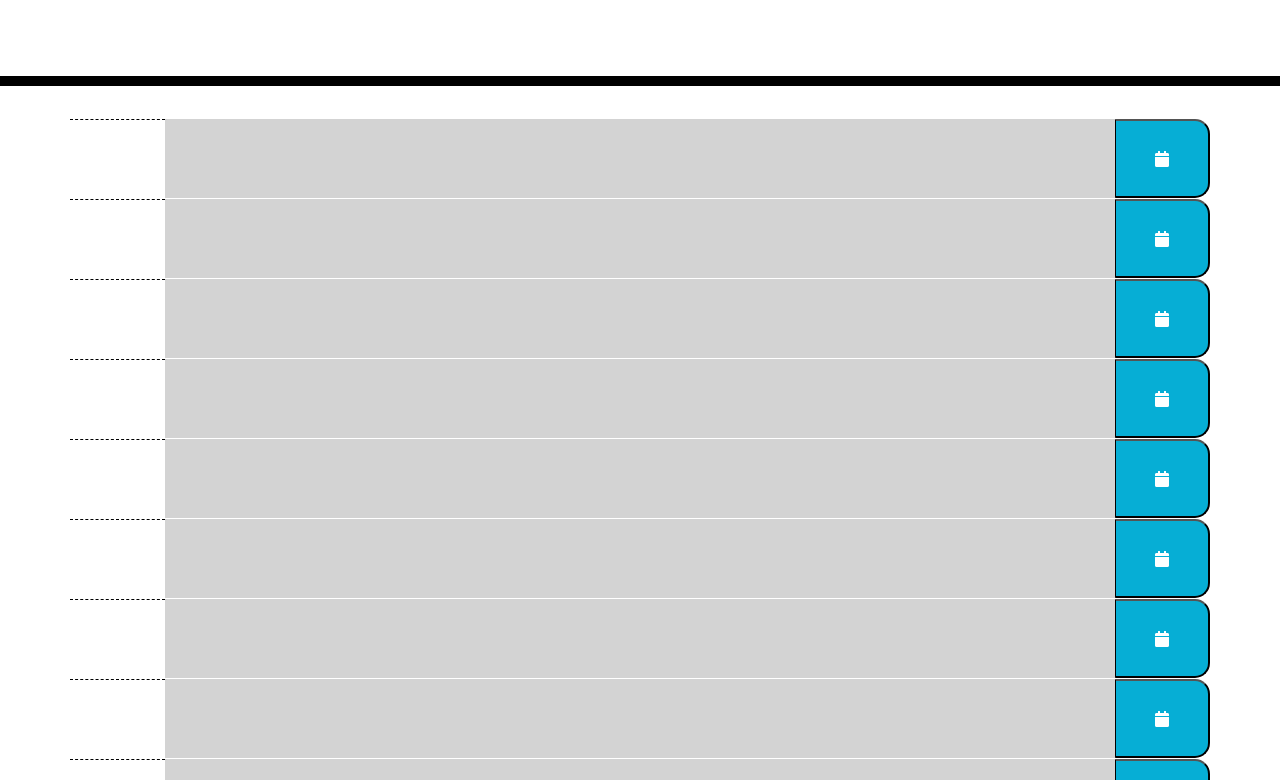
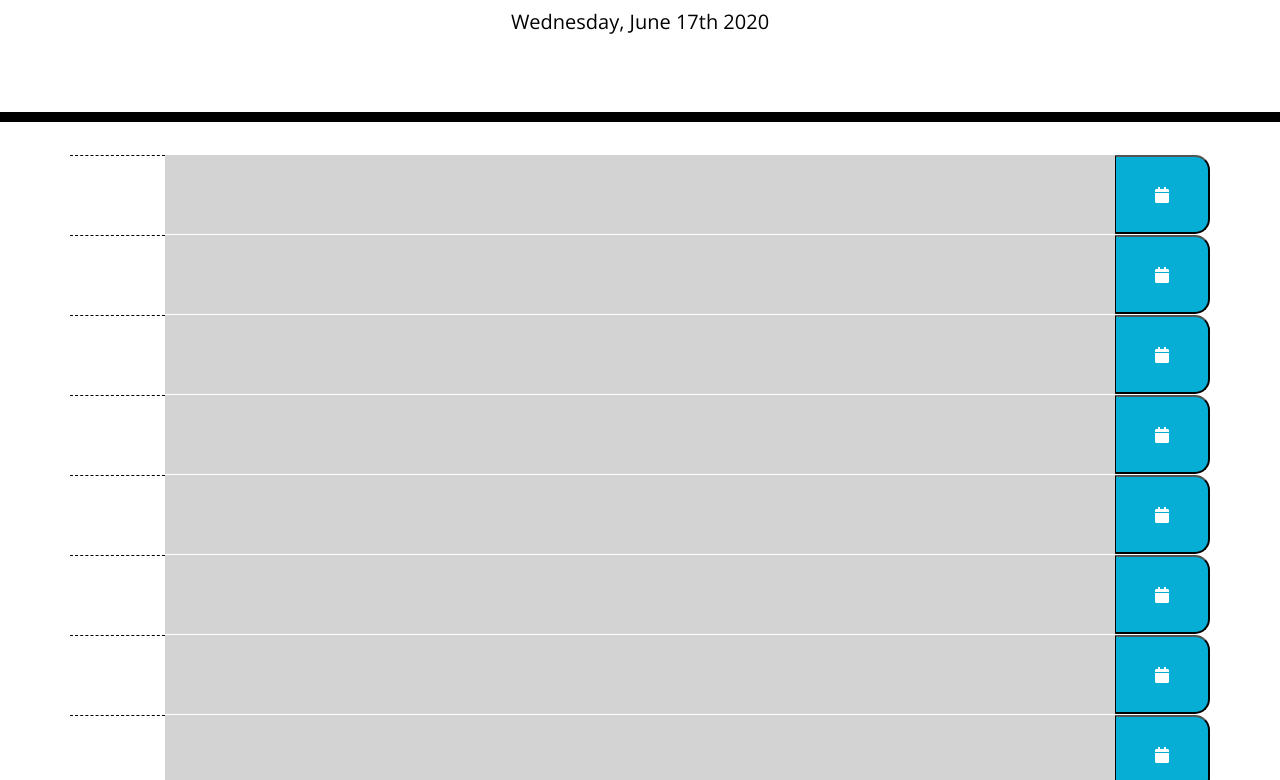
Before and after one commit to AaronLarsh/Work-Day-Scheduler, a plain HTML site: page index.html in a window 1280 px wide. Shown: the part 182-962 px from the top of the page. Drawn offline with nearby package versions, Linux system fonts and the light colour scheme.

Commit message:
added moment js date to heading with js

```diff
--- a/index.html
+++ b/index.html
@@ -30,22 +30,13 @@
     </header>
     <div class="container">
       <!-- Timeblocks go here -->
-<!--
-      <div class="time-block row">
-        <div class="hour col-1">10AM</div>
-        <div class="present col-10"></div>
-        <button class="fas fa-calendar col-1 saveBtn"></button>
-      </div>
-      <div class="time-block row">
-        <div class="hour col-1">11AM</div>
-        <div class="future col-10"></div>
-        <button class="fas fa-calendar col-1 saveBtn"></button>
-      </div>-->
+
     </div>
 
     <script src="https://code.jquery.com/jquery-3.4.1.min.js"></script>
     <script src="https://cdnjs.cloudflare.com/ajax/libs/moment.js/2.24.0/moment.min.js"></script>
     <script type="text/javascript">
+    $('#currentDay').append(moment().format('dddd, MMMM Do YYYY'));
 
     var clockEvents = [
       '<div class="time-block row">',
```
